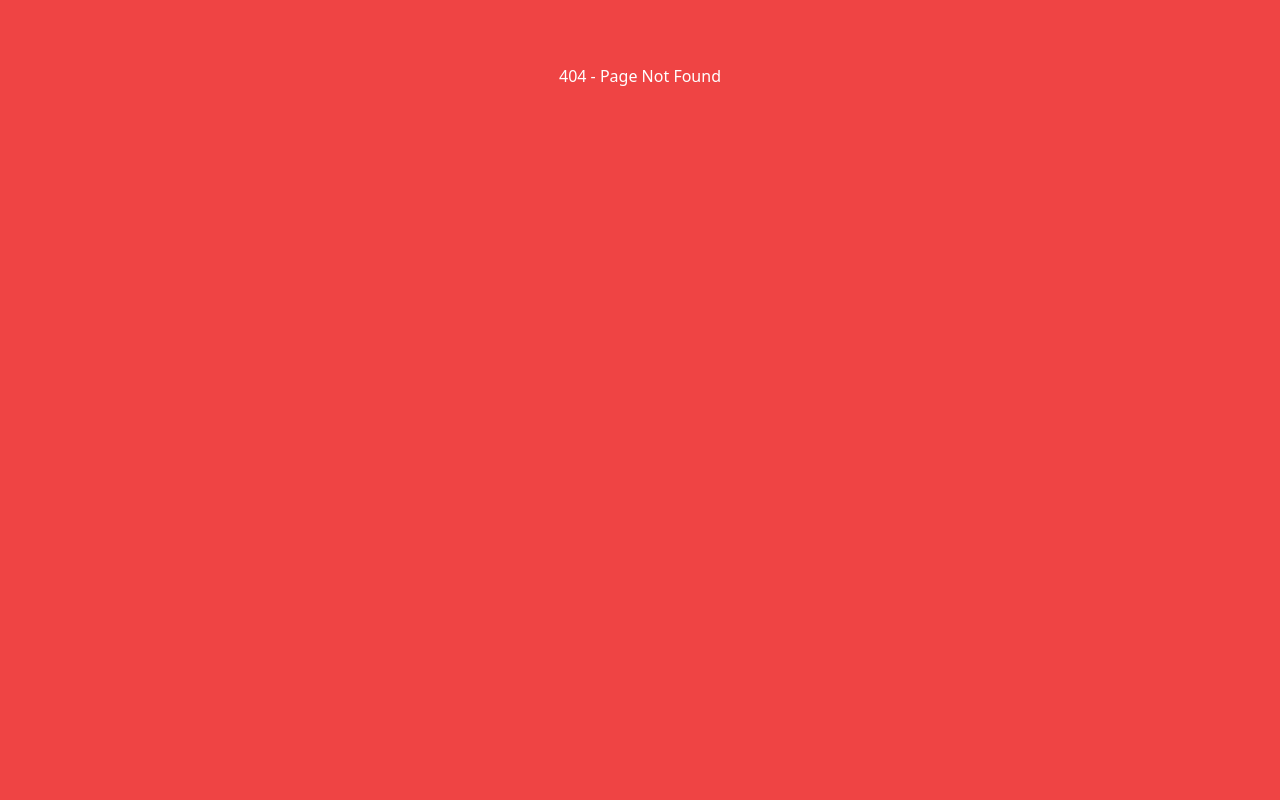
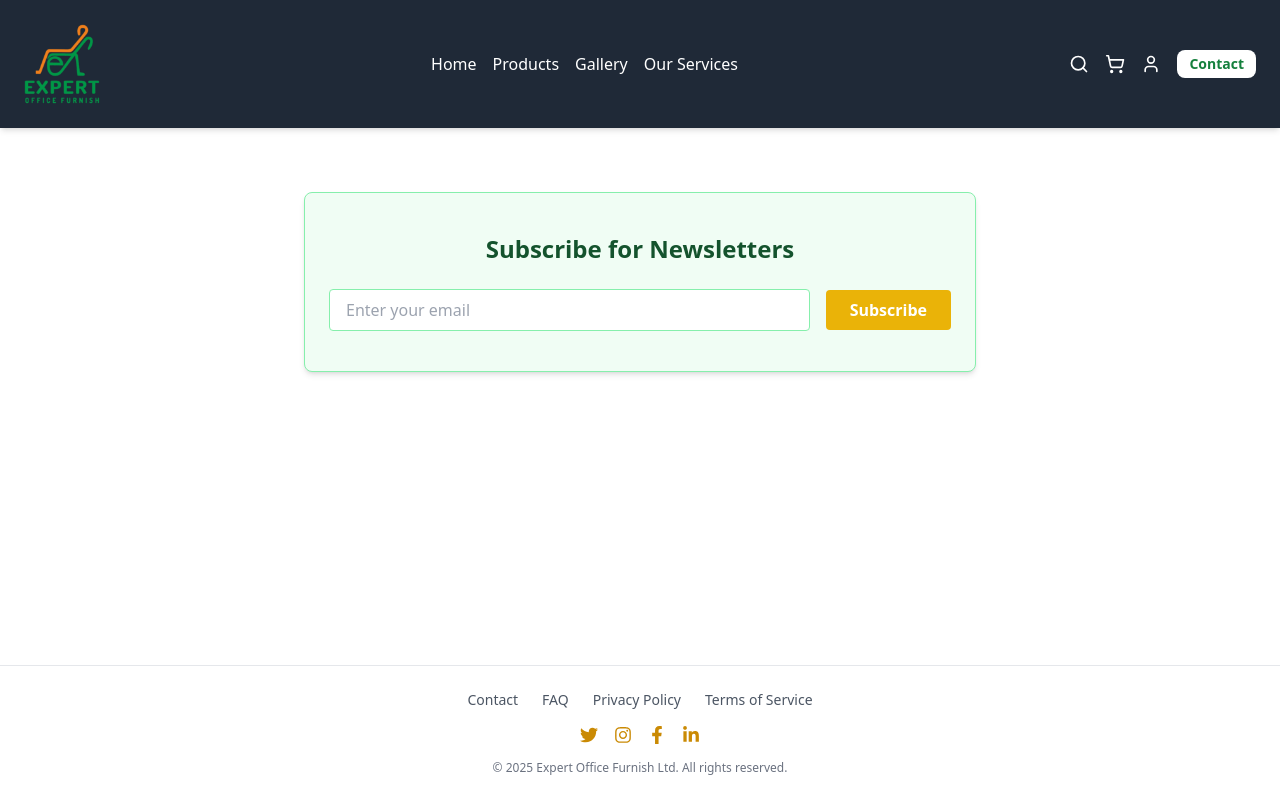
Before and after one commit to Faa-ez21/Codecraft-project, a React (Vite) app in the folder apps/client-site/: page /newsletter in a window 1280 px wide. Before the commit this address had no page. Built offline with nearby package versions, Linux system fonts and the light colour scheme.

Commit message:
Add newsletter subscription page and route
Introduces a new NewsletterForm page for newsletter subscriptions and adds its route to the main app. Updates the homepage to redirect the subscribe button to the new newsletter page for improved user experience.

```diff
--- a/apps/client-site/src/main.jsx
+++ b/apps/client-site/src/main.jsx
@@ -15,6 +15,7 @@ import ProductInquiry from './pages/InquiryPage';
 import { CartProvider } from './context/CartContext';
 import { AuthProvider, useAuth } from './context/AuthContext'; // <- new import
 import ProductPage from './pages/ProductPage';
+import NewsletterForm from './pages/NewsletterForm';
 
 // ProtectedRoute component
 const ProtectedRoute = ({ children }) => {
@@ -49,6 +50,7 @@ root.render(
             <Route path="/inquiry" element={<ProductInquiry />} />
             <Route path="/gallery" element={<Gallery />} />
             <Route path="/test-product" element={<ProductPage />} />
+            <Route path="/newsletter" element={<NewsletterForm />} />
 
             <Route
               path="/products/:id"
--- /dev/null
+++ b/apps/client-site/src/pages/NewsletterForm.jsx
@@ -0,0 +1,72 @@
+import React, { useState } from 'react';
+import Header from '../components/header';
+import Footer from '../components/footer';
+
+export default function NewsletterForm() {
+  const [email, setEmail] = useState('');
+  const [submitted, setSubmitted] = useState(false);
+  const [error, setError] = useState('');
+
+  const handleSubmit = (e) => {
+    e.preventDefault();
+
+    if (!email || !email.includes('@')) {
+      setError('Please enter a valid email address.');
+      return;
+    }
+
+    console.log('Subscribed:', email);
+    setSubmitted(true);
+    setEmail('');
+    setError('');
+  };
+
+  return (
+    <div className="min-h-screen flex flex-col bg-white text-gray-900">
+      <Header />
+
+      {/* Main content container */}
+      <main className="flex-1">
+        <div className="bg-green-50 py-10 px-6 rounded-lg shadow-md max-w-2xl mx-auto mt-16 border border-green-300">
+          <h2 className="text-2xl font-bold text-green-900 mb-6 text-center">
+            Subscribe for Newsletters
+          </h2>
+
+          {submitted ? (
+            <p className="text-green-900 text-center text-lg font-medium">
+              🎉 Thank you for subscribing!
+            </p>
+          ) : (
+            <form
+              onSubmit={handleSubmit}
+              className="flex flex-col sm:flex-row items-center gap-4"
+            >
+              <input
+                type="email"
+                placeholder="Enter your email"
+                className="w-full sm:flex-1 px-4 py-2 border border-green-300 rounded focus:outline-none focus:ring-2 focus:ring-yellow-500"
+                value={email}
+                onChange={(e) => setEmail(e.target.value)}
+                required
+              />
+
+              <button
+                type="submit"
+                className="bg-yellow-500 text-white font-semibold px-6 py-2 rounded hover:bg-yellow-600 transition"
+              >
+                Subscribe
+              </button>
+            </form>
+          )}
+
+          {error && (
+            <p className="text-red-600 mt-3 text-center font-medium">{error}</p>
+          )}
+        </div>
+      </main>
+
+      {/* Pushes footer to the bottom when content is short */}
+      <Footer />
+    </div>
+  );
+}
--- a/apps/client-site/src/pages/home.jsx
+++ b/apps/client-site/src/pages/home.jsx
@@ -184,9 +184,11 @@ export default function Homepage() {
               placeholder="Enter your email"
               className="flex-grow bg-transparent px-4 py-2 text-sm focus:outline-none"
             />
-            <button type="submit" className="bg-green-500 hover:bg-green-600 text-white text-sm font-semibold px-4 py-2 rounded-full">
-              Subscribe
-            </button>
+            <Link to="/newsletter" className="ml-2">
+              <button type="submit" className="bg-green-500 hover:bg-green-600 text-white text-sm font-semibold px-4 py-2 rounded-full">
+                Subscribe
+              </button>
+            </Link>
           </div>
         </form>
       </section>
```
